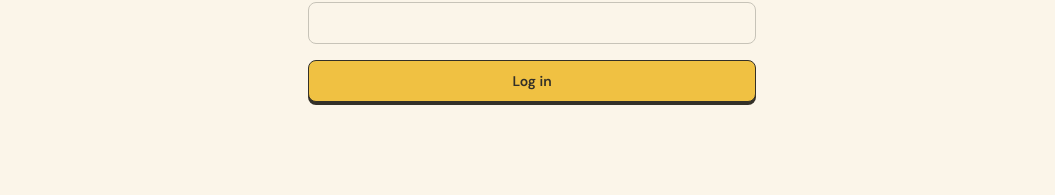
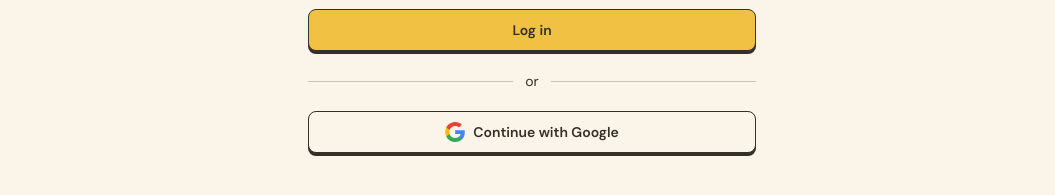
Before and after one commit to kristianskogberg/my-groovy-recipes-web-app, a React (Vite) app: page /login in a window 1280 px wide. Shown: the part 491-686 px from the top of the page, without its empty margins (108-1163 px from the left). Built offline with nearby package versions, Linux system fonts and the light colour scheme; no server answers.

Commit message:
add a button to login with google

```diff
--- a/src/pages/auth.page.tsx
+++ b/src/pages/auth.page.tsx
@@ -17,7 +17,30 @@ export default function AuthPage({ mode }: { mode: AuthMode }) {
   const [error, setError] = useState("");
   const [message, setMessage] = useState("");
   const [isSubmitting, setIsSubmitting] = useState(false);
+  const [isGoogleSubmitting, setIsGoogleSubmitting] = useState(false);
   const isRegistering = mode === "register";
+
+  async function handleGoogleSignIn() {
+    setError("");
+    setMessage("");
+    setIsGoogleSubmitting(true);
+
+    try {
+      const { error: authError } = await supabase.auth.signInWithOAuth({
+        provider: "google",
+        options: { redirectTo: `${window.location.origin}/` },
+      });
+      if (authError) throw authError;
+    } catch (caughtError) {
+      setError(
+        caughtError instanceof Error
+          ? caughtError.message
+          : "Could not start Google sign-in. Please try again.",
+      );
+    } finally {
+      setIsGoogleSubmitting(false);
+    }
+  }
 
   async function handleSubmit(event: FormEvent<HTMLFormElement>) {
     event.preventDefault();
@@ -133,7 +156,11 @@ export default function AuthPage({ mode }: { mode: AuthMode }) {
         )}
         {message && <p role="status">{message}</p>}
 
-        <button type="submit" disabled={isSubmitting} className="button">
+        <button
+          type="submit"
+          disabled={isSubmitting || isGoogleSubmitting}
+          className="button"
+        >
           {isSubmitting
             ? "Please wait…"
             : isRegistering
@@ -141,6 +168,20 @@ export default function AuthPage({ mode }: { mode: AuthMode }) {
               : "Log in"}
         </button>
       </form>
+      <div className="flex items-center gap-3 text-sm text-muted-foreground">
+        <span className="h-px flex-1 bg-border" />
+        <span>or</span>
+        <span className="h-px flex-1 bg-border" />
+      </div>
+      <button
+        type="button"
+        className="button button-secondary"
+        disabled={isSubmitting || isGoogleSubmitting}
+        onClick={handleGoogleSignIn}
+      >
+        <img src="/google-logo.svg" alt="" aria-hidden="true" className="size-5" />
+        {isGoogleSubmitting ? "Connecting to Google…" : "Continue with Google"}
+      </button>
     </section>
   );
 }
```
Also changed, not shown: public/google-logo.svg (added).
